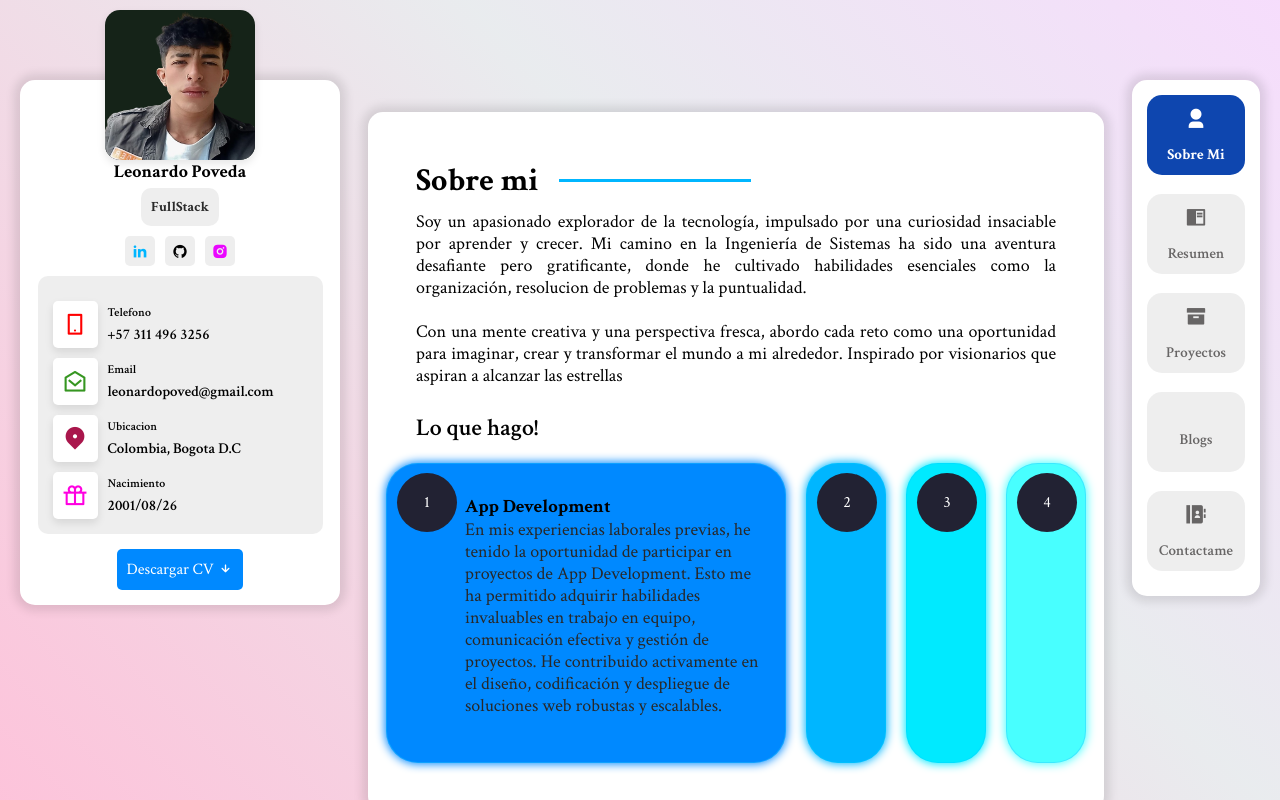
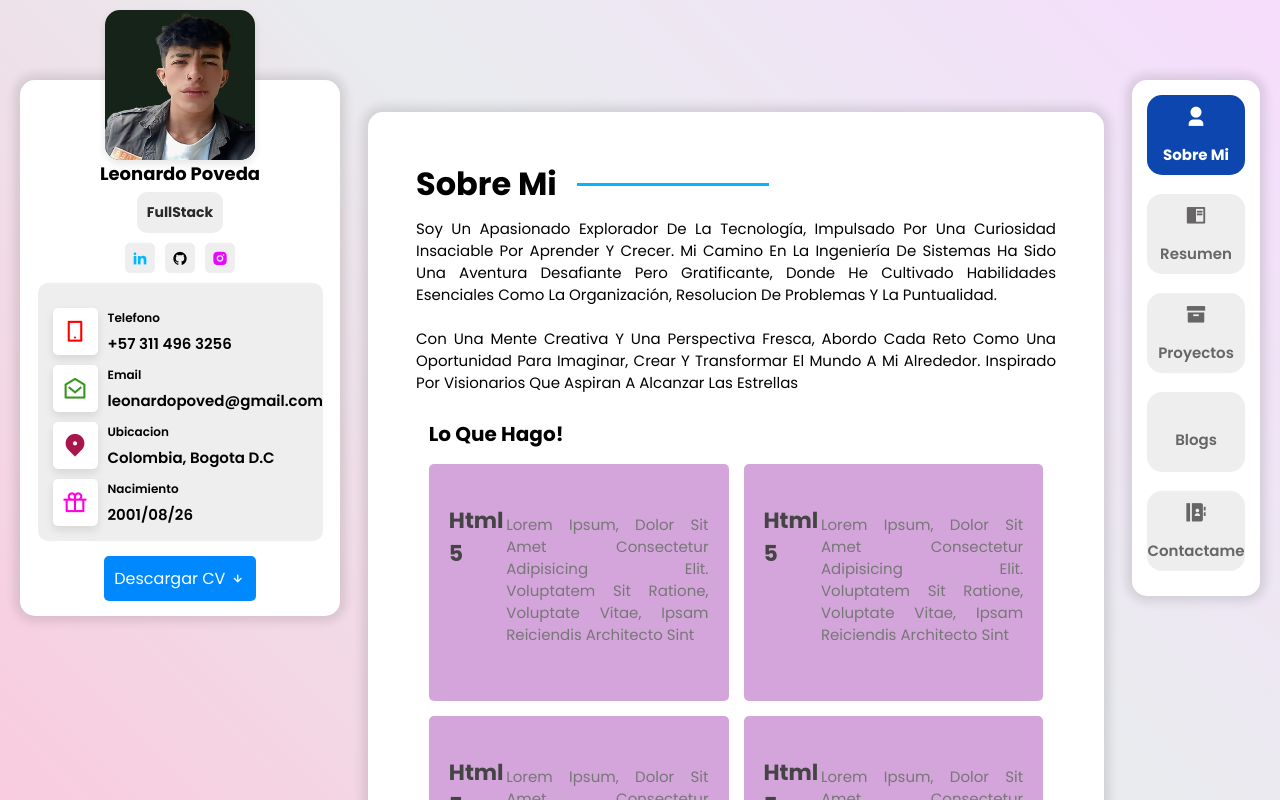
Before and after one commit to LesPov/Portafolio1, an Angular app: page /about in a window 1280 px wide. Shown: the top 800 px of the page. Built offline with nearby package versions, Linux system fonts and the light colour scheme; some icons are missing.

Commit message:
creacion de  nuevas cards  falta modficar diseño y agregar contenido y iconos

```diff
--- a/src/app/about/about.component.css
+++ b/src/app/about/about.component.css
@@ -1,3 +1,11 @@
+* {
+    outline: none;
+    border: none;
+    text-decoration: none;
+    text-transform: capitalize;
+    transition: .2s linear;
+}
+
 .sobre_mi {
     margin: 0;
 }
@@ -6,6 +14,8 @@
     display: flex;
     align-items: center;
 }
+
+
 
 .line {
     width: 30%;
@@ -24,152 +34,77 @@
 .section p {
     margin-top: 10px;
     line-height: 22px;
-    font-size: 18px;
+    font-size: 15px;
     width: 100%;
-    /* Hacer que el texto ocupe todo el ancho disponible */
     text-align: justify;
-    /* Justificar el texto para que se vea bien */
+    margin-bottom: 15px;
 
 }
 
-.wrapper {
-    width: 100%;
-    height: 100%;
-    display: flex;
-    align-items: center;
-    justify-content: center;
-    margin-top: 25px;
-    flex-direction: column;
+.container {
+    padding: 10px 2%;
+    padding-bottom: 100px;
 }
 
-.subtitle {
-    display: flex;
-    justify-content: flex-start;
-    width: 100%;
+.container .heading {
+    text-align: start;
+    padding-bottom: 15px;
+    color: #000000;
+    text-shadow: 0 5px 10px rgba(0, 0, 0, 0);
+    font-size: 20px;
 }
 
-h2 {
-    margin-bottom: 20px;
-    font-weight: 600;
+.container .box_container {
+    display: grid;
+    grid-template-columns: repeat(auto-fit, minmax(270px, 1fr));
+    gap: 15px;
 }
 
-.container {
-    height: 300px;
+.container .box_container .box {
+    box-shadow: 0 5px 10px rgba(0, 0, 0, 0);
+    border-radius: 5px;
+    background: #8b0e9e5f;
     display: flex;
-    flex-wrap: nowrap;
-    justify-content: start;
+    padding: 30px 20px;
 }
 
-.card {
-    width: 80px;
-    background-size: cover;
-    cursor: pointer;
-    overflow: hidden;
-    border-radius: 2rem;
-    margin: 0 10px;
-    display: flex;
-    align-items: flex-end;
-    transition: .6s cubic-bezier(.28, -0.03, 0, .99);
+.container .box_container .box img {
+    height: 80px;
 }
 
-.card>.row {
-    color: white;
-    display: flex;
-    flex-wrap: nowrap;
-    height: 300px;
-
+.container .box_container .box h3 {
+    color: #444;
+    font-size: 22px;
+    padding: 10px 0;
 }
 
-.card>.row>.icon {
-    display: flex;
-    justify-content: center;
-    width: 60px;
-    background-color: #223;
-    color: white;
-    border-radius: 50%;
-    align-items: center;
-    margin: 11px 8px 230px 10px;
+.container .box_container .box p {
+    color: #777;
+    font-size: 15px;
+    padding: 10px 0;
 }
 
-.card>.row>.description {
-    display: flex;
-    flex-direction: column;
-    justify-content: flex-start;
-    align-items: flex-start;
-    overflow: hidden;
-    height: 290px;
-    width: 300px;
-    opacity: 0;
-    transform: translateY(30px);
-    transition-delay: .3s;
-    transition: all .3s ease;
-    position: relative;
-    top: 32px;
+.container .box_container .box .btn {
+    margin-top: 10px;
+    display: inline-block;
+    background: #333;
+    color: #fff;
+    font-size: 17px;
+    border-radius: 5px;
+    padding: 8px 25px;
 }
 
-.description h3 {
-    color: #000;
-    margin: 0;
+.container .box_container .box .btn .btn:hover {
+    letter-spacing: 1px;
 }
 
-
-
-.description p {
-    color: #434343;
-    margin: 0;
-    /* Elimina los márgenes predeterminados */
-    text-align: left;
-    /* Alinea el texto a la izquierda */
-    font-weight: 500;
-
+.container .box_container .box:hover {
+    box-shadow: 0 10px 15px rgba(0, 0, 0, .3);
+    transform: scale(1.02);
 }
 
-.c1 p {
-    color: #282828;
-
-
+@media(max-width:768px) {
+    .container {
+        padding: 20px;
+    }
 }
-
-input {
-    display: none;
-}
-
-input:checked+label {
-    width: 400px;
-}
-
-input:checked+label .description {
-    opacity: 1 !important;
-    transform: translateY(0) !important;
-}
-
-
-.card[for="c1"] {
-    background-color: #0089ff;
-    box-shadow: 0px 0px 10px 1px #0089ff;
-    border: 0.5px solid #48ffff34;
-
-}
-
-.card[for="c2"] {
-    background-color: #00b6ff;
-    box-shadow: 0px 0px 10px 1px #00b6ff;
-    border: 0.5px solid #00eaff2a;
-
-
-}
-
-.card[for="c3"] {
-    background-color: #00eaff;
-    box-shadow: 0px 0px 10px 1px #00eaff;
-    border: 0.5px solid #00b7ff35;
-
-
-}
-
-.card[for="c4"] {
-    background-color: #48ffff;
-    box-shadow: 0px 0px 10px 1px #48ffff;
-    border: 0.1px solid #0088ff2f;
-
-}
--- a/src/app/about/about.component.html
+++ b/src/app/about/about.component.html
@@ -14,61 +14,33 @@
             y transformar el mundo a mi alrededor. Inspirado por visionarios que aspiran a alcanzar las estrellas
         </p>
 
-
-        <div class="wrapper">
-            <div class="subtitle">
-                <h2>Lo que hago!</h2>
-            </div>
-            <div class="container">
-                <input type="radio" name="slide" id="c1" checked>
-                <label for="c1" class="card">
-                    <div class="row">
-                        <div class="icon"> 1 </div>
-
-                        <div class="description c1">
-                            <h3>App Development</h3>
-                            <p>En mis experiencias laborales previas, he tenido la oportunidad de participar en
-                                proyectos de App Development. Esto me ha permitido adquirir habilidades
-                                invaluables en trabajo en equipo, comunicación efectiva y gestión de proyectos. He
-                                contribuido activamente en el diseño, codificación y despliegue de soluciones web
-                                robustas y escalables.
-                            </p>
-                        </div>
-                    </div>
-                </label>
-                <input type="radio" name="slide" id="c2">
-                <label for="c2" class="card">
-                    <div class="row">
-                        <div class="icon"> 2 </div>
-
-                        <div class="description">
-                            <h4>digital</h4>
-                            <p>winter jhas so mush to ofeer - c </p>
-                        </div>
-                    </div>
-                </label>
-                <input type="radio" name="slide" id="c3">
-                <label for="c3" class="card">
-                    <div class="row">
-                        <div class="icon"> 3 </div>
-
-                        <div class="description">
-                            <h4>Winer</h4>
-                            <p>winter jhas so mush to ofeer - c </p>
-                        </div>
-                    </div>
-                </label>
-                <input type="radio" name="slide" id="c4">
-                <label for="c4" class="card">
-                    <div class="row">
-                        <div class="icon"> 4 </div>
-
-                        <div class="description">
-                            <h4>Winer</h4>
-                            <p>winter jhas so mush to ofeer - c </p>
-                        </div>
-                    </div>
-                </label>
+        <div class="container">
+            <h1 class="heading">Lo que hago!</h1>
+            <div class="box_container">
+                <div class="box">
+                    <img src="" alt="">
+                    <h3>html 5</h3>
+                    <p>Lorem ipsum, dolor sit amet consectetur adipisicing elit. Voluptatem sit ratione, voluptate
+                        vitae, ipsam reiciendis architecto sint</p>
+                </div>
+                <div class="box">
+                    <img src="" alt="">
+                    <h3>html 5</h3>
+                    <p>Lorem ipsum, dolor sit amet consectetur adipisicing elit. Voluptatem sit ratione, voluptate
+                        vitae, ipsam reiciendis architecto sint</p>
+                </div>
+                <div class="box">
+                    <img src="" alt="">
+                    <h3>html 5</h3>
+                    <p>Lorem ipsum, dolor sit amet consectetur adipisicing elit. Voluptatem sit ratione, voluptate
+                        vitae, ipsam reiciendis architecto sint</p>
+                </div>
+                <div class="box">
+                    <img src="" alt="">
+                    <h3>html 5</h3>
+                    <p>Lorem ipsum, dolor sit amet consectetur adipisicing elit. Voluptatem sit ratione, voluptate
+                        vitae, ipsam reiciendis architecto sint</p>
+                </div>
             </div>
         </div>
 
--- a/src/index.html
+++ b/src/index.html
@@ -18,9 +18,8 @@
     href="https://fonts.googleapis.com/css2?family=Ubuntu:ital,wght@0,300;0,400;0,500;0,700;1,300;1,400;1,500;1,700&display=swap"
     rel="stylesheet">
   <link
-    href="https://fonts.googleapis.com/css2?family=Crimson+Text:ital,wght@0,400;0,600;0,700;1,400;1,600;1,700&display=swap"
+    href="https://fonts.googleapis.com/css2?family=Crimson+Text:ital,wght@0,400;0,600;0,700;1,400;1,600;1,700&family=Poppins:ital,wght@0,100;0,200;0,300;0,400;0,500;0,600;0,700;0,800;0,900;1,100;1,200;1,300;1,400;1,500;1,600;1,700;1,800;1,900&display=swap"
     rel="stylesheet">
-
 </head>
 
 <body>
--- a/src/styles.css
+++ b/src/styles.css
@@ -8,6 +8,6 @@
 
 body {
     position: relative;
-    font-family: "Crimson Text", serif;
+    font-family: "Poppins", sans-serif;
     background-image: linear-gradient(45deg, rgba(247, 16, 109, 0.25) 0%, rgba(206, 212, 218, 0.45) 61%, rgba(218, 119, 242, 0.25) 100%);
 }
```
